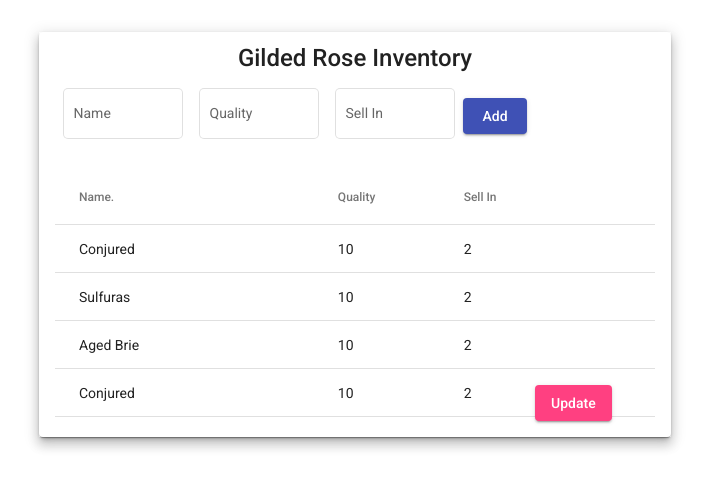
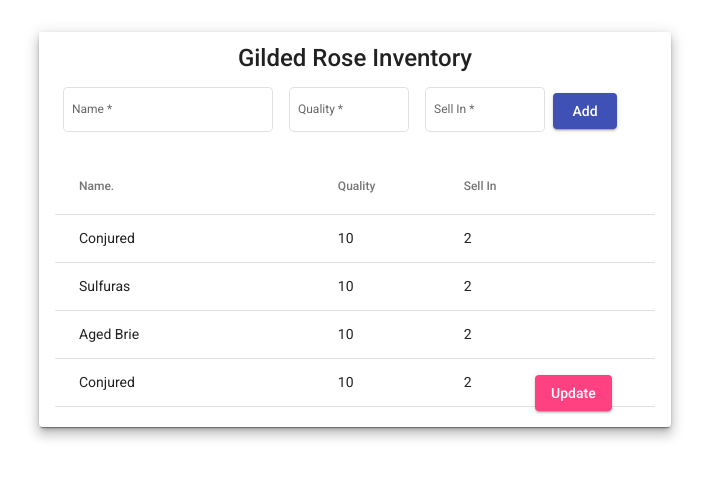
Before and after one commit to OsamaYousry/gildedRoseFE, an Angular app: page / in a window 1280 px wide. Shown: the top 488 px of the page, without its empty margins (285-994 px from the left). Built offline with nearby package versions, Linux system fonts and the light colour scheme; what ngx-slimscroll would draw is missing.

Commit message:
Build form logic

```diff
--- a/src/app/app.module.ts
+++ b/src/app/app.module.ts
@@ -11,6 +11,7 @@
 import { MatButtonModule } from '@angular/material/button';
 import { NgSlimScrollModule } from 'ngx-slimscroll';
 import { SLIMSCROLL_DEFAULTS } from 'ngx-slimscroll';
+import { FormsModule, ReactiveFormsModule } from '@angular/forms';
 
 
 
@@ -28,7 +29,9 @@
     MatTableModule,
     MatInputModule,
     MatButtonModule,
-    NgSlimScrollModule
+    NgSlimScrollModule,
+    FormsModule,
+    ReactiveFormsModule
   ],
   providers: [{
     provide: SLIMSCROLL_DEFAULTS,
--- a/src/app/components/inputForm/input-form/input-form.component.html
+++ b/src/app/components/inputForm/input-form/input-form.component.html
@@ -1,18 +1,18 @@
-<form>
-    <mat-form-field class="input-field" appearance="outline">
+<form [formGroup]="inputForm">
+    <mat-form-field class="input-field name-field" appearance="outline">
         <mat-label>Name</mat-label>
-        <input matInput placeholder="Name">
+        <input matInput placeholder="Name" formControlName="name">
     </mat-form-field>
 
     <mat-form-field class="input-field" appearance="outline">
         <mat-label>Quality</mat-label>
-        <input matInput placeholder="Quality" type="number">
+        <input matInput placeholder="Quality" type="number" formControlName="quality">
     </mat-form-field>
 
     <mat-form-field class="input-field" appearance="outline">
         <mat-label>Sell In</mat-label>
-        <input matInput placeholder="Sell In" type="number">
+        <input matInput placeholder="Sell In" type="number" formControlName="sellIn">
     </mat-form-field>
 
-    <button mat-raised-button color="primary">Add</button>
+    <button mat-raised-button color="primary" type="submit">Add</button>
 </form>
--- a/src/app/components/inputForm/input-form/input-form.component.scss
+++ b/src/app/components/inputForm/input-form/input-form.component.scss
@@ -1,4 +1,8 @@
 .input-field {
     padding: 0.5rem;
     width: 20%;
+    font-size: 12px;
+    &.name-field {
+        width: 35%;
+    }
 }
--- a/src/app/components/inputForm/input-form/input-form.component.ts
+++ b/src/app/components/inputForm/input-form/input-form.component.ts
@@ -1,4 +1,7 @@
 import { Component, OnInit } from '@angular/core';
+import { FormBuilder, FormGroup, Validators } from '@angular/forms';
+import { debounceTime, distinctUntilChanged, filter } from 'rxjs/operators';
+
 
 @Component({
   selector: 'app-input-form',
@@ -6,10 +9,22 @@
   styleUrls: ['./input-form.component.scss']
 })
 export class InputFormComponent implements OnInit {
-
-  constructor() { }
+  inputForm: FormGroup = this.fb.group({
+    name: [null, [Validators.required]],
+    quality: [null, [Validators.required, Validators.max(50), Validators.min(0)]],
+    sellIn: [null, [Validators.required]]
+  });
+  constructor(private fb: FormBuilder) { }
 
   ngOnInit(): void {
+    this.inputForm.get("name")?.valueChanges.pipe(debounceTime(200), distinctUntilChanged()).subscribe(v => {
+      if (v == 'Sulfuras, Hand of Ragnaros') {
+        this.inputForm.get('quality')?.setValue(80);
+        this.inputForm.get('quality')?.disable();
+      } else {
+        this.inputForm.get('quality')?.enable();
+      }
+    })
   }
 
 }
```
